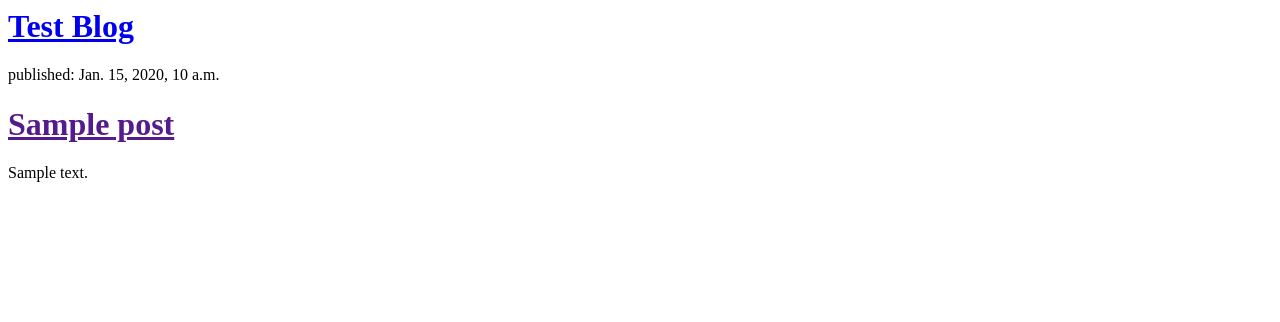
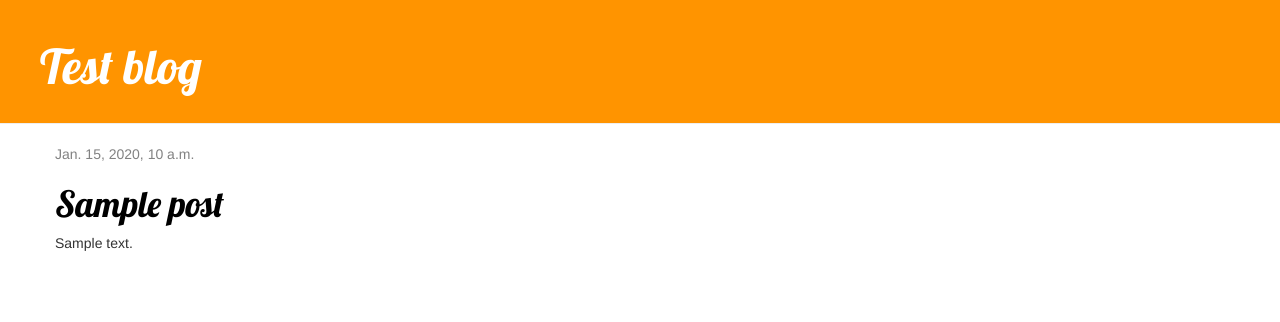
Before and after one commit to bengeh/my-first-blog, a Django app: template blog/templates/blog/post_list.html in a window 1280 px wide. Shown: the top 322 px of the page. Run offline with Django 3.2, Linux system fonts and the light colour scheme; the template is opened without the code that fills it: values that come from a table or form of the project are taken from there, others are empty; tables that the repository leaves empty hold one stand-in row (values such as "Sample post"); some libraries are stand-ins or nearby versions.

Commit message:
new view and template

```diff
--- /dev/null
+++ b/blog/static/css/blog.css
@@ -0,0 +1,46 @@
+.page-header {
+    background-color: #ff9400;
+    margin-top: 0;
+    padding: 20px 20px 20px 40px;
+}
+
+.page-header h1, .page-header h1 a, .page-header h1 a:visited, .page-header h1 a:active {
+    color: #ffffff;
+    font-size: 36pt;
+    text-decoration: none;
+}
+
+.content {
+    margin-left: 40px;
+}
+
+h1, h2, h3, h4 {
+    font-family: 'Lobster', cursive;
+}
+
+.date {
+    color: #828282;
+}
+
+.save {
+    float: right;
+}
+
+.post-form textarea, .post-form input {
+    width: 100%;
+}
+
+.top-menu, .top-menu:hover, .top-menu:visited {
+    color: #ffffff;
+    float: right;
+    font-size: 26pt;
+    margin-right: 20px;
+}
+
+.post {
+    margin-bottom: 70px;
+}
+
+.post h1 a, .post h1 a:visited {
+    color: #000000;
+}
--- /dev/null
+++ b/blog/templates/blog/base.html
@@ -0,0 +1,24 @@
+{% load staticfiles %}
+<html>
+    <head>
+        <title>Test blog</title>
+        <link rel="stylesheet" href="//maxcdn.bootstrapcdn.com/bootstrap/3.2.0/css/bootstrap.min.css">
+        <link rel="stylesheet" href="//maxcdn.bootstrapcdn.com/bootstrap/3.2.0/css/bootstrap-theme.min.css">
+        <link href='//fonts.googleapis.com/css?family=Lobster&subset=latin,latin-ext' rel='stylesheet' type='text/css'>
+        <link rel="stylesheet" href="{% static 'css/blog.css' %}">
+    </head>
+    <body>
+         <div class="page-header">
+            <h1><a href="/">Test blog</a></h1>
+        </div>
+        <div class="content container">
+            <div class="row">
+                <div class="col-md-8">
+                {% block content %}
+                {% endblock %}
+                </div>
+            </div>
+        </div>
+
+    </body>
+</html>
--- a/blog/templates/blog/post_list.html
+++ b/blog/templates/blog/post_list.html
@@ -1,17 +1,15 @@
-<html>
-    <head>
-        <title>Test Blog</title>
-    </head>
-    <body>
-        <div>
-            <h1><a href="/">Test Blog</a></h1>
+{% extends 'blog/base.html' %}
+
+
+
+{% block content %}
+    {% for post in posts %}
+        <div class="post">
+            <div class="date">
+                {{ post.published_date }}
+            </div>
+            <h1><a href="{% url 'post_detail' pk=post.pk %}">{{ post.title }}</a></h1>
+            <p>{{ post.text|linebreaksbr }}</p>
         </div>
-        {% for post in posts %}
-            <div>
-                <p>published: {{ post.published_date }}</p>
-                <h1><a href="">{{ post.title }}</a></h1>
-                <p>{{ post.text|linebreaksbr }}</p>
-            </div>
-        {% endfor %}
-    </body>
-</html>
+    {% endfor %}
+{% endblock %}
--- a/blog/urls.py
+++ b/blog/urls.py
@@ -3,4 +3,5 @@ from . import views
 
 urlpatterns = [
     url(r'^$', views.post_list, name='post_list'),
+    url(r'^post/(?P<pk>\d+)/$', views.post_detail, name='post_detail'),
 ]
--- a/blog/views.py
+++ b/blog/views.py
@@ -1,4 +1,4 @@
-from django.shortcuts import render
+from django.shortcuts import render, get_object_or_404
 from .models import Post
 from django.utils import timezone
 
@@ -8,3 +8,7 @@ from django.utils import timezone
 def post_list(request):
     posts = Post.objects.filter(published_date__lte=timezone.now()).order_by('published_date')
     return render(request, 'blog/post_list.html', {'posts': posts})
+
+def post_detail(request, pk):
+    post = get_object_or_404(Post, pk=pk)
+    return render(request, 'blog/post_detail.html', {'post': post})
--- a/mysite/settings.py
+++ b/mysite/settings.py
@@ -119,6 +119,6 @@ USE_TZ = True
 # https://docs.djangoproject.com/en/2.0/howto/static-files/
 
 STATIC_URL = '/static/'
-STATIC_ROOT = os.path.join(BASE_DIR, 'static')
+STATIC_ROOT = os.path.join(BASE_DIR, '/static/')
 MEDIA_URL = '/media/'
 MEDIA_ROOT = os.path.join(BASE_DIR, 'media')
```
Also changed, not shown: blog/templates/blog/post_detail.html (added, +13 -0 lines).
